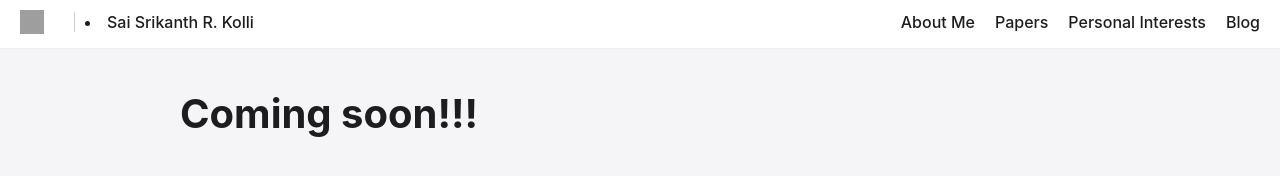
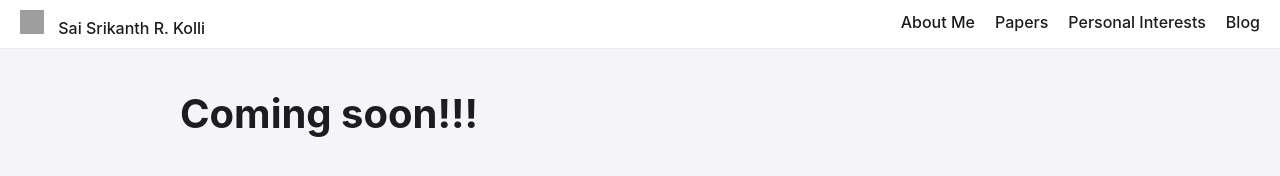
Before and after one commit to srikanthrkolli/srikanthrkolli.github.io, a plain HTML site: page interests.html in a window 1280 px wide. Drawn offline with Linux system fonts and the light colour scheme; grey boxes are pictures that could not be loaded.

Commit message:
Update interests.html

```diff
--- a/interests.html
+++ b/interests.html
@@ -181,8 +181,8 @@
 </head>
 <body>
     <nav>
-    <div class="nav-left">  <a href="index.html" class="logo">  <img src="https://cdn-icons-png.flaticon.com/512/25/25694.png" alt="Home" class="home-icon">  </a>
-        <li style="margin-right: 10px; padding-left: 10px; padding-right: 10px; border-left: 1px solid #ccc;"><span class="site-title">Sai Srikanth R. Kolli</span>  </div>
+    <div class="nav-left">  <a href="index.html" class="logo">  <img src="https://cdn-icons-png.flaticon.com/512/25/25694.png" alt="Home" class="home-icon">
+        <span class="site-title">Sai Srikanth R. Kolli</span>  </div>
     <ul>
         <li><a href="resume.html">About Me</a></li>
         <li><a href="research.html">Papers</a></li>
```
